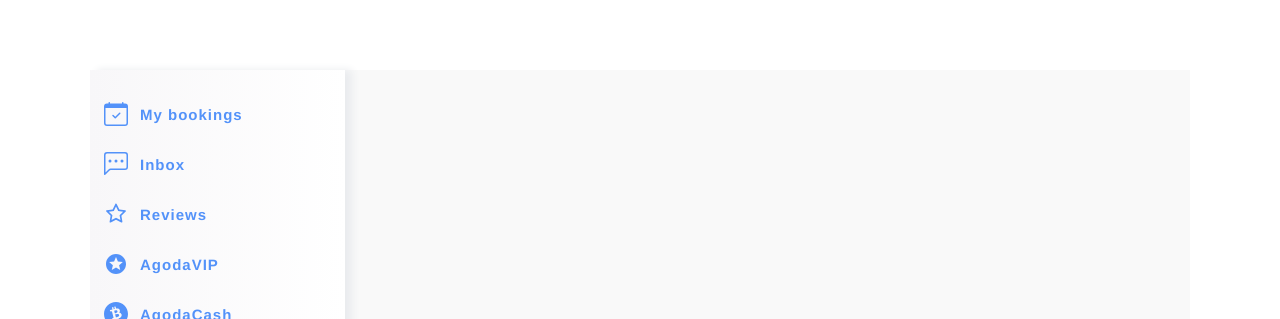
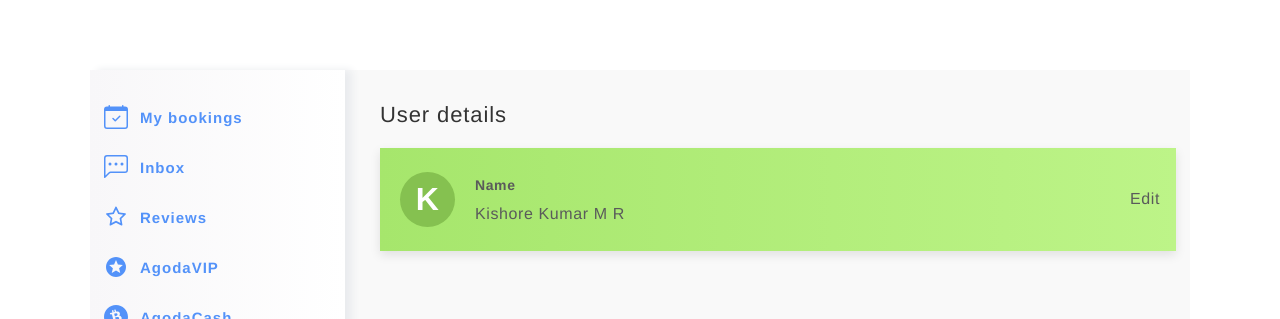
Before and after one commit to OviYaD/agoda-clone, a React (Create React App) app: page /getStarted in a window 1280 px wide. Shown: the part 244-563 px from the top of the page. Built offline with nearby package versions, Linux system fonts and the light colour scheme; sample sign-in values are in the browser's storage.

Commit message:
ENV File

```diff
--- a/src/Components/Login/LoginMail.jsx
+++ b/src/Components/Login/LoginMail.jsx
@@ -16,7 +16,7 @@
 
     const [state,dispatch] = useReducer(reducerFunction,INITIAL_STATE)
 
-    const [loginEData, setLoginEData] = useState({email : "", password : ""})
+    const [loginEData, setLoginEData] = useState({email : "", password : "", mobileNo : null})
 
     const handleChange = (e) => {
         if (emailLogin) {
@@ -28,7 +28,7 @@
     const handleSubmit = (e) => {
         e.preventDefault()
         dispatch({type : "FETCH_START"})
-        fetch("http://192.168.1.76:8080/login/email",{
+        fetch(`${process.env.REACT_APP_API_KEY}/login`,{
             method : "POST",
             body : JSON.stringify(loginEData),
             headers: {
--- a/src/Components/Login/LoginMobile.jsx
+++ b/src/Components/Login/LoginMobile.jsx
@@ -17,7 +17,7 @@
 
     const [state, dispatch] = useReducer(reducerFunction,INITIAL_STATE)
 
-    const [loginMData, setLoginMData] = useState({mobileNo : "", password : ""})
+    const [loginMData, setLoginMData] = useState({mobileNo : "", password : "", email : null })
 
     const handleChange = (e) => {
         if (!emailLogin) {
@@ -29,7 +29,7 @@
     const handleSubmit = (e) => {
         e.preventDefault()
         dispatch({type : "FETCH_START"})
-        fetch("http://192.168.1.76:8080/login/mobile",{
+        fetch(`${process.env.REACT_APP_API_KEY}/login`,{
             method : "POST",
             body : JSON.stringify(loginMData),
             headers: { 'Content-Type': 'application/json'}
--- a/src/Components/Signup/SignupMobile.jsx
+++ b/src/Components/Signup/SignupMobile.jsx
@@ -4,9 +4,6 @@
 import SubmitButton from '../SubmitButton/SubmitButton'
 
 function SignupMobile({setLoginPage,emailSignup}) {
-
-
-
 
     const INITIAL_STATE = {
         loading : false,
@@ -28,7 +25,7 @@
     const handleSubmit = (e) => {
         e.preventDefault()
         dispatch({type : "FETCH_START"})
-        fetch("http://192.168.1.76:8080/mobileUser",{
+        fetch(`${process.env.REACT_APP_API_KEY}/register`,{
             method : "POST",
             body : JSON.stringify(signupMData),
             headers: { 'Content-Type': 'application/json'}
@@ -39,7 +36,7 @@
             .then((data)=>{
                 dispatch({type : "FETCH_SUCCESS", payload : data})
                 if(data.status){
-                    window.location.reload(false);
+                    emailSignup(false);
                     // navigate('/getStarted', { replace: true })
                 }
             })
--- a/src/Components/SubmitButton/SubmitButton.jsx
+++ b/src/Components/SubmitButton/SubmitButton.jsx
@@ -1,11 +1,11 @@
 import React from 'react'
 import './SubmitButton.css'
 
-function SubmitButton({setLoginPage,name,otherOptions,disabled}) {
+function SubmitButton({setLoginPage,name,otherOptions}) {
     return (
         <>
             <div className='inputFieldWrapper'>
-                <button disabled={disabled} className='submitBtn' type='submit'>{name}</button>
+                <button className='submitBtn' type='submit'>{name}</button>
             </div>
             {
                 (otherOptions)?(
--- /dev/null
+++ b/src/Components/UserDetails/NameComponent.jsx
@@ -0,0 +1,50 @@
+import React, { useState } from 'react'
+import './UserDetails.css'
+
+
+function NameComponent() {
+
+    const [editDetails, setEditDetails] = useState(true)
+
+    return (
+        <>
+
+            {
+                (editDetails) ? (
+                    <section className='nameComponent'>
+                        <div className='displayNameComponent'>
+                            <div>K</div>
+                        </div>
+                        <div className='displayName'>
+                            <div>
+                                <h2>Name</h2>
+                                <span>Kishore Kumar M R</span>
+                            </div>
+                        </div>
+                        <div className='editnameComponent' onClick={()=>setEditDetails(false)}>
+                            <span>Edit</span>
+                        </div>
+                    </section>
+                ) : (
+                    <section className='nameComponentChange'>
+                        <div>
+                            <h2 className='formLabal'>First name</h2>
+                            <input className='form-control' />
+                            <h2 className='formLabal'>Last name</h2>
+                            <input className='form-control' />
+                            <div className='nameComponentChangeBtnWrapper'>
+                                <button className='cancelBtn' onClick={()=>setEditDetails(true)}>Cancel</button>
+                                <button className='saveBtn'>Save</button>
+                            </div>
+                        </div>
+                    </section>
+                )
+            }
+
+
+
+        </>
+    )
+}
+
+export default NameComponent
--- /dev/null
+++ b/src/Components/UserDetails/UserDetails.css
@@ -0,0 +1,162 @@
+.userDetailsWrapper {
+    padding-top: 32px;
+    padding-bottom: 8px;
+    display: block;
+}
+
+.userDetailsWrapper > h1 {
+    letter-spacing: .9px;
+    color: #333;
+    margin: 0;
+    padding: 0 0 20px;
+    font-size: 22px;
+    font-weight: 200;
+}
+
+.nameComponent {
+    margin-bottom: 10px;
+    display: flex;
+    align-items: center;
+    letter-spacing: .6px;
+    width: 100%;
+    font-size: 16px;
+    font-weight: 200;
+    line-height: 1.78;
+    margin-bottom: 10px;
+    color: #5a5b5b;
+    background-image: linear-gradient(90deg,#a6e66c,#bdf488);
+    box-shadow: 0 4px 10px 0 rgb(0 0 0 / 10%);
+
+}
+
+.displayNameComponent {
+    height: 103px;
+    padding: 24px 20px;
+}
+
+.displayNameComponent > div {
+    width: 55px;
+    height: 55px;
+    font-size: 2rem;
+    font-weight: 700;
+    line-height: 55px;
+    background-color: #85c150;
+    color: #fff;
+    border-radius: 50%;
+    display: flex;
+    justify-content: center;
+    align-items: center;
+}
+
+.displayName {
+    float: left;
+    /* padding-left: 21px; */
+    letter-spacing: .6px;
+    font-size: 16px;
+    font-weight: 200;
+    line-height: 1.78;
+}
+
+.displayName > div > h2 {
+    margin: 0;
+    padding: 0;
+    font-size: 14px;
+    font-weight: 700;
+    line-height: 2.04;
+    letter-spacing: .6px;
+}
+
+.displayName > div > span {
+    display: block;
+    overflow: hidden;
+    white-space: nowrap;
+    text-overflow: ellipsis;
+    letter-spacing: .6px;
+    color: #5a5b5b;
+    font-size: 16px;
+    font-weight: 200;
+    line-height: 1.78;
+}
+
+.editnameComponent {
+    margin-left: auto;
+    margin-right: 16px;
+    cursor: pointer;
+}
+
+.nameComponentChange {
+    background-color: white;
+}
+
+.nameComponentChange > div{
+    padding: 24px 20px;
+}
+
+.formLabal {
+    font-size: 14px;
+    font-weight: 700;
+    line-height: 2.04;
+    color: #5a5b5b;
+}
+
+.form-control {
+    width: 443px;
+    height: 45px;
+    /* font-size: 14px; */
+    margin: 10px 0;
+    color: #5a5b5b;
+    background-color: #fff;
+    border: 1px solid #ced0d4;
+    display: block;
+    padding: 6px 12px;
+    font-size: 14px;
+    border-radius: 3px;
+}
+
+.form-control:focus {
+    border-color: var(--light-blue);
+    box-shadow: 0 1px 1px rgba(0, 0, 0, 0.075) inset, 0 0 3px var(--light-blue);
+    outline: 0 none;
+}
+
+.nameComponentChangeBtnWrapper {
+    padding: 10px 0;
+}
+
+.cancelBtn {
+    font-weight: bold;
+    margin-right: 5px;
+    display: inline-block;
+    min-width: 120px;
+    border: none;
+    white-space: nowrap;
+    outline: 0;
+    line-height: 1.4;
+    padding: 10px 40px;
+    border-radius: 3px;
+    background-color: #fff;
+    color: #5392f9;
+    cursor: pointer;
+}
+
+.cancelBtn:hover {
+    background-color: #5392f9;
+    color: white;
+}
+
+.saveBtn {
+    font-weight: bold;
+
+    margin-right: 5px;
+    display: inline-block;
+    min-width: 120px;
+    border: none;
+    white-space: nowrap;
+    outline: 0;
+    line-height: 1.4;
+    padding: 10px 40px;
+    border-radius: 3px;
+    background-color: #5392f9;
+    color: white;
+    cursor: pointer;
+}
--- /dev/null
+++ b/src/Components/UserDetails/UserDetails.jsx
@@ -0,0 +1,15 @@
+import React from 'react'
+import NameComponent from './NameComponent'
+import './UserDetails.css'
+
+function UserDetails() {
+
+  return (
+    <section className='userDetailsWrapper'>
+        <h1>User details</h1>
+          <NameComponent />
+    </section>
+  )
+}
+
+export default UserDetails
--- a/src/Pages/Profile.jsx
+++ b/src/Pages/Profile.jsx
@@ -4,6 +4,7 @@
 import AccountNavbar from '../Components/AccountNavbar/AccountNavbar'
 import FooterMenu from '../Components/FooterMenu/FooterMenu'
 import Footer from '../Components/Footer/Footer'
+import UserDetails from '../Components/UserDetails/UserDetails'
 
 function Profile() {
 
@@ -15,7 +16,9 @@
             <AccountNavbar />
             <div className='leftPanelUnderLine'></div>
           </section>
-          <section className='rightPanel'></section>
+          <section className='rightPanel'>
+            <UserDetails />
+          </section>
         </main>
         <FooterMenu />
         <Footer />
```
Also changed, not shown: src/Components/Signup/SignupEmail.jsx (+5 -8 lines), 1 other file (tests, documents, lock files or other folders).
